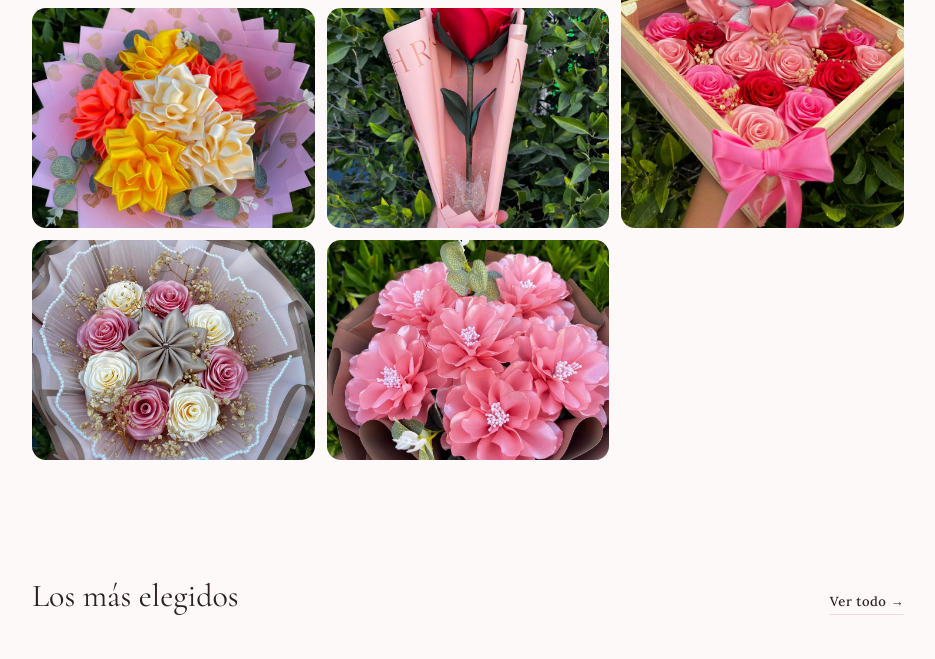
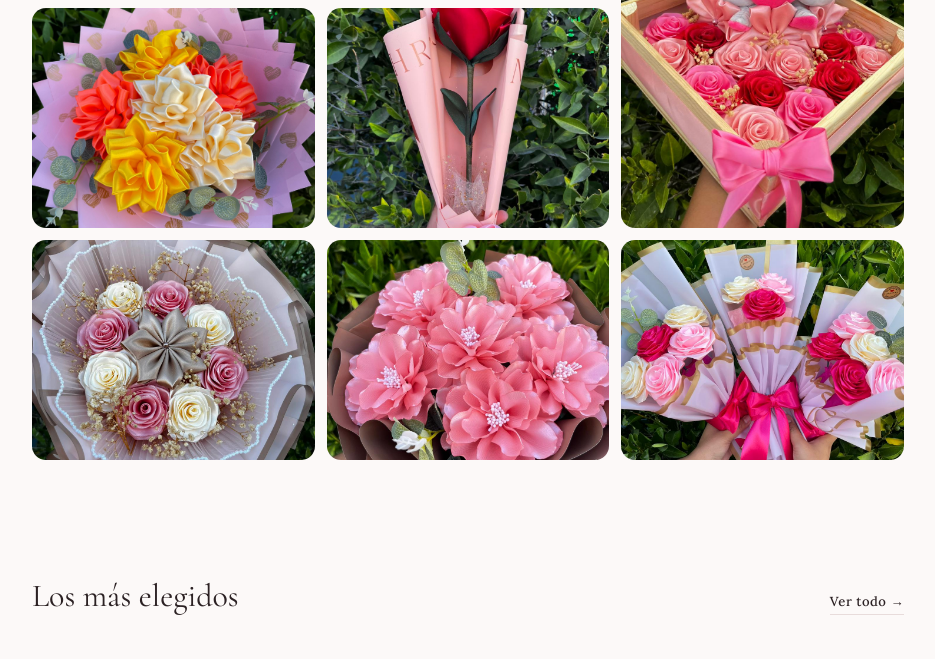
Before and after one commit to al280268-cell/Brillo-Eterno, a Flask app: page / in a window 1280 px wide. Shown: the part 1373-2032 px from the top of the page, without its empty margins (172-1107 px from the left). Run offline with Flask 3, Linux system fonts and the light colour scheme; data comes from the database, SQL or seed files in the repository; data that the repository does not hold is empty.

Commit message:
Galeria completa: 10 fotos, sin espacio vacio

```diff
--- a/mi_tienda/templates/inicio.html
+++ b/mi_tienda/templates/inicio.html
@@ -75,6 +75,9 @@
     </div>
     <div class="land-gallery-item">
       <img src="{{ url_for('static', filename='imagenes/Dalias_rosas.jpeg') }}" alt="Dalias rosas" loading="lazy">
+    </div>
+    <div class="land-gallery-item">
+      <img src="{{ url_for('static', filename='imagenes/Ramitos.jpeg') }}" alt="Ramitos" loading="lazy">
     </div>
   </div>
 </section>
```
